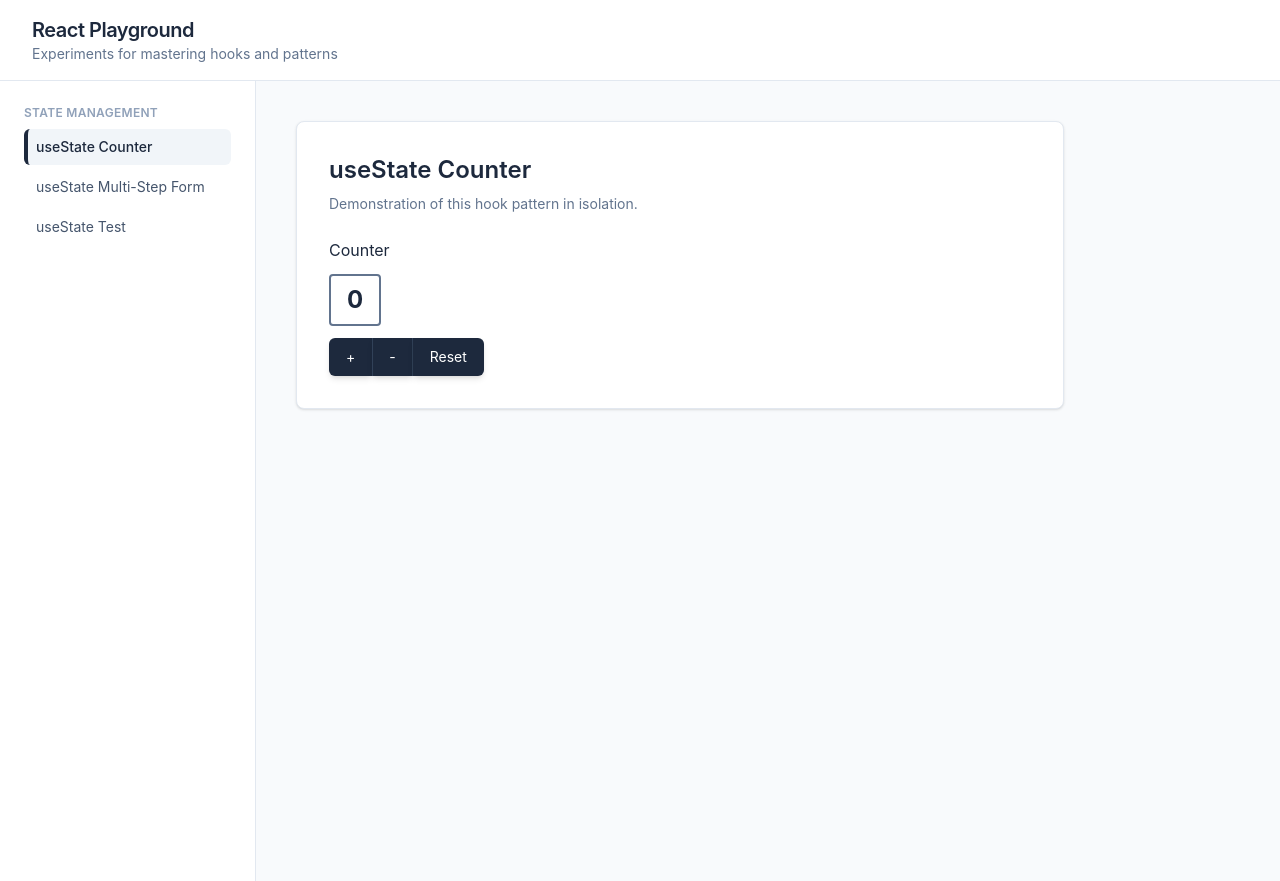
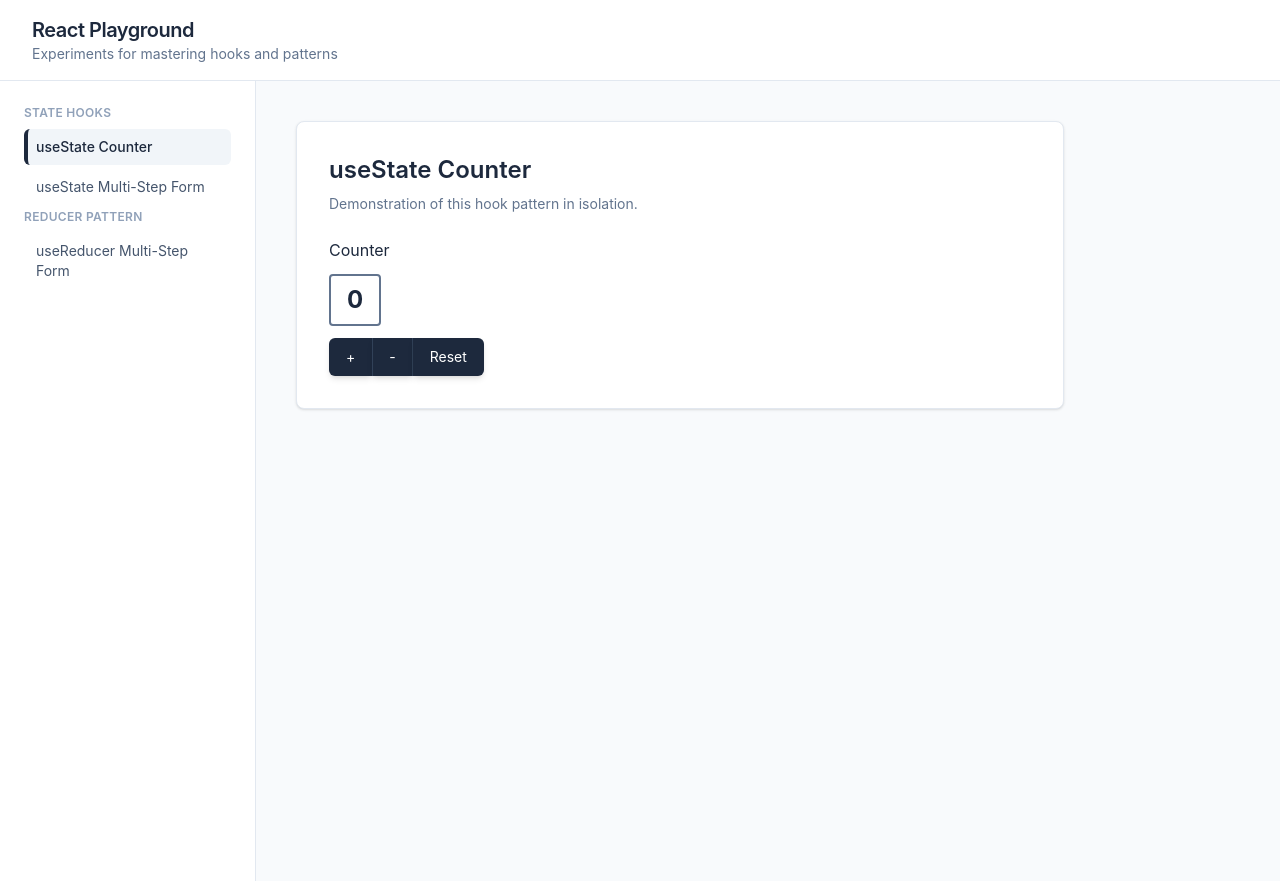
Before and after one commit to marykasp/react-playground, a React app: page / in a window 1280 px wide. Built offline with nearby package versions, Linux system fonts and the light colour scheme; the HTML template or start-up script is replaced by a standard one.

Commit message:
testing out naming patterns for playgrounds

```diff
--- a/src/App.jsx
+++ b/src/App.jsx
@@ -3,12 +3,15 @@ import React from "react";
 import Counter from "./playground/useState/Counter";
 import Test from "./playground/useState/Test";
 import MultiStepForm from "./playground/useState/MultiStepForm";
+import { MultiStepForm as ReducerForm } from "./playground/useReducer/MultiStepForm";
 
 const playgrounds = {
-  "State Management": {
+  "State Hooks": {
     "useState Counter": Counter,
     "useState Multi-Step Form": MultiStepForm,
-    "useState Test": Test,
+  },
+  "Reducer Pattern": {
+    "useReducer Multi-Step Form": ReducerForm,
   },
 };
 
--- /dev/null
+++ b/src/playground/useReducer/MultiStepForm.jsx
@@ -0,0 +1,7 @@
+import React from "react";
+
+export const MultiStepForm = () => {
+  return <div>MultiStepForm</div>;
+};
+
+// export default MultiStepForm;
```
